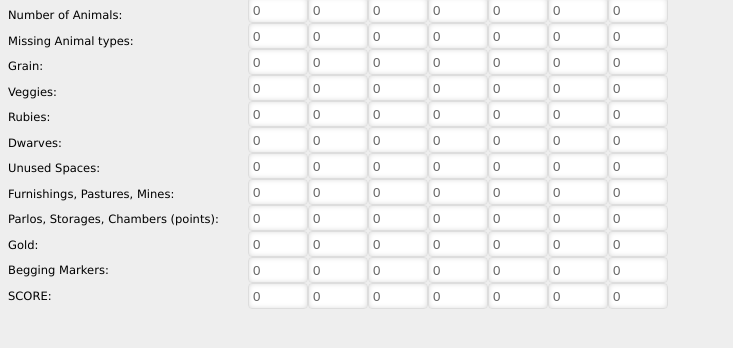
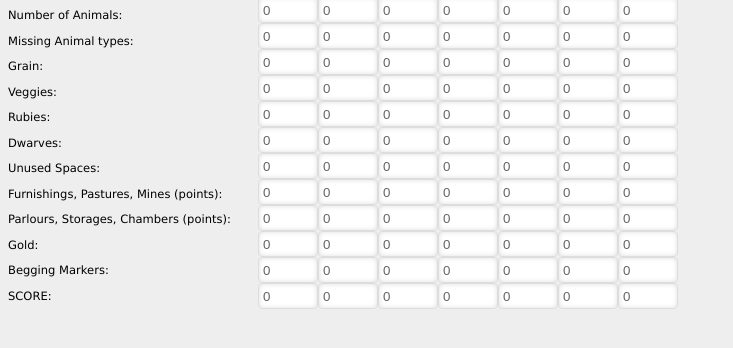
Before and after one commit to subskipper/subskipper.github.io, a plain HTML site: page index.htm in a window 1280 px wide. Shown: the part 64-412 px from the top of the page, without its empty margins (0-733 px from the left). Drawn offline with Linux system fonts and the light colour scheme.

Commit message:
Fixed spelling errors

```diff
--- a/index.htm
+++ b/index.htm
@@ -19,8 +19,8 @@
                 <p>Rubies:</p>
                 <p>Dwarves:</p>
                 <p>Unused Spaces:</p>
-                <p>Furnishings, Pastures, Mines:</p>
-                <p>Parlos, Storages, Chambers (points):</p>
+                <p>Furnishings, Pastures, Mines (points):</p>
+                <p>Parlours, Storages, Chambers (points):</p>
                 <p>Gold:</p>
                 <p>Begging Markers:</p>
                 <p>SCORE:</p>
--- a/styles/styles.css
+++ b/styles/styles.css
@@ -3,7 +3,7 @@
 }
 
 .lineLabels {
-    width: 240px;
+    width: 250px;
     float: left;
 
 }
```
